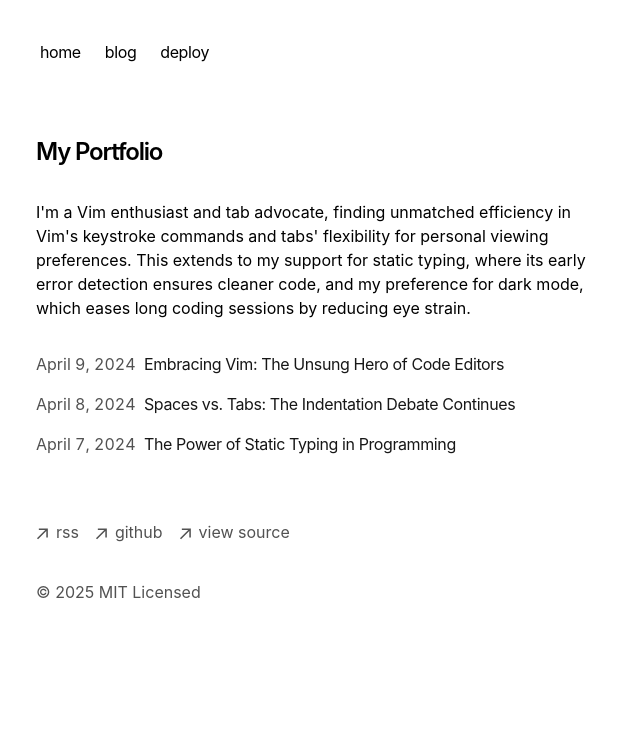
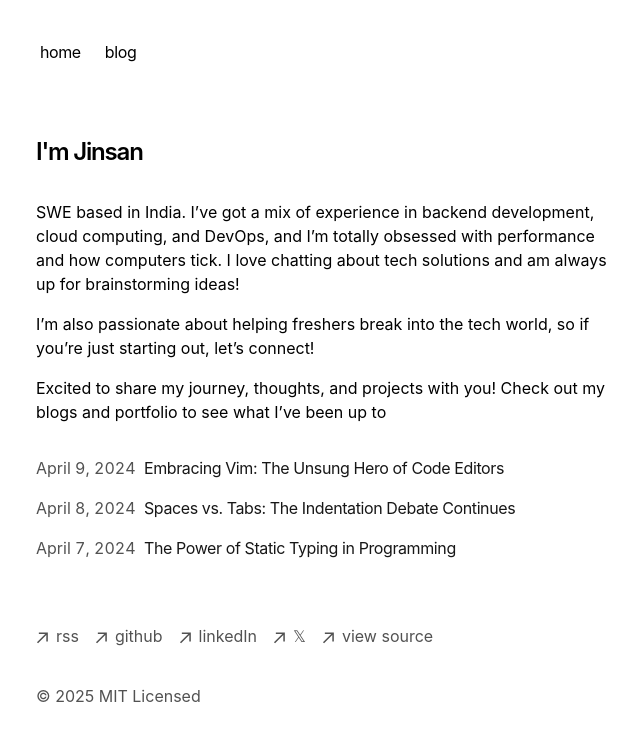
Before and after one commit to jinsan-t-j/me, a Next.js app: page / in a window 1280 px wide. Shown: the top 740 px of the page, without its empty margins (316-956 px from the left). Built offline with nearby package versions, Linux system fonts and the light colour scheme.

Commit message:
initial commit

```diff
--- a/app/blog/[slug]/page.tsx
+++ b/app/blog/[slug]/page.tsx
@@ -23,9 +23,7 @@ export function generateMetadata({ params }) {
     summary: description,
     image,
   } = post.metadata
-  let ogImage = image
-    ? image
-    : `${baseUrl}/og?title=${encodeURIComponent(title)}`
+  let ogImage = image ?? `${baseUrl}/og?title=${encodeURIComponent(title)}`
 
   return {
     title,
--- a/app/components/footer.tsx
+++ b/app/components/footer.tsx
@@ -35,10 +35,32 @@ export default function Footer() {
             className="flex items-center transition-all hover:text-neutral-800 dark:hover:text-neutral-100"
             rel="noopener noreferrer"
             target="_blank"
-            href="https://github.com/vercel/next.js"
+            href="https://github.com/jinsan-t-j/"
           >
             <ArrowIcon />
             <p className="ml-2 h-7">github</p>
+          </a>
+        </li>
+        <li>
+          <a
+            className="flex items-center transition-all hover:text-neutral-800 dark:hover:text-neutral-100"
+            rel="noopener noreferrer"
+            target="_blank"
+            href="https://www.linkedin.com/in/jinsan-tj/"
+          >
+            <ArrowIcon />
+            <p className="ml-2 h-7">linkedIn</p>
+          </a>
+        </li>
+        <li>
+          <a
+            className="flex items-center transition-all hover:text-neutral-800 dark:hover:text-neutral-100"
+            rel="noopener noreferrer"
+            target="_blank"
+            href="https://x.com/jinsantj"
+          >
+            <ArrowIcon />
+            <p className="ml-2 h-7">𝕏</p>
           </a>
         </li>
         <li>
--- a/app/components/nav.tsx
+++ b/app/components/nav.tsx
@@ -6,9 +6,6 @@ const navItems = {
   },
   '/blog': {
     name: 'blog',
-  },
-  'https://vercel.com/templates/next.js/portfolio-starter-kit': {
-    name: 'deploy',
   },
 }
 
--- a/app/components/posts.tsx
+++ b/app/components/posts.tsx
@@ -4,18 +4,16 @@ import { formatDate, getBlogPosts } from 'app/blog/utils'
 export function BlogPosts() {
   let allBlogs = getBlogPosts()
 
+  allBlogs = allBlogs.sort((a, b) => {
+    if (new Date(a.metadata.publishedAt) > new Date(b.metadata.publishedAt)) {
+      return -1
+    }
+    return 1
+  })
+
   return (
     <div>
-      {allBlogs
-        .sort((a, b) => {
-          if (
-            new Date(a.metadata.publishedAt) > new Date(b.metadata.publishedAt)
-          ) {
-            return -1
-          }
-          return 1
-        })
-        .map((post) => (
+      {allBlogs.map((post) => (
           <Link
             key={post.slug}
             className="flex flex-col space-y-1 mb-4"
--- a/app/layout.tsx
+++ b/app/layout.tsx
@@ -11,15 +11,15 @@ import { baseUrl } from './sitemap'
 export const metadata: Metadata = {
   metadataBase: new URL(baseUrl),
   title: {
-    default: 'Next.js Portfolio Starter',
+    default: 'Jinsan TJ | SE | India',
     template: '%s | Next.js Portfolio Starter',
   },
-  description: 'This is my portfolio.',
+  description: 'Jinsan is a software engineer based in India. Diverse experience in web development, cloud computing, and DevOps. Obsessed with performance and how computer works.',
   openGraph: {
-    title: 'My Portfolio',
-    description: 'This is my portfolio.',
+    title: 'Jinsan TJ',
+    description: 'Jinsan is a software engineer based in India. Diverse experience in web development, cloud computing, and DevOps. Obsessed with performance and user experience..',
     url: baseUrl,
-    siteName: 'My Portfolio',
+    siteName: 'Jinsan TJ',
     locale: 'en_US',
     type: 'website',
   },
--- a/app/page.tsx
+++ b/app/page.tsx
@@ -4,15 +4,17 @@ export default function Page() {
   return (
     <section>
       <h1 className="mb-8 text-2xl font-semibold tracking-tighter">
-        My Portfolio
+        I'm Jinsan
       </h1>
       <p className="mb-4">
-        {`I'm a Vim enthusiast and tab advocate, finding unmatched efficiency in
-        Vim's keystroke commands and tabs' flexibility for personal viewing
-        preferences. This extends to my support for static typing, where its
-        early error detection ensures cleaner code, and my preference for dark
-        mode, which eases long coding sessions by reducing eye strain.`}
-      </p>
+        {` SWE based in India. I’ve got a mix of experience in backend development, cloud computing, and DevOps, and I’m totally obsessed with performance and how computers tick. I love chatting about tech solutions and am always up for brainstorming ideas! `}
+        </p>
+        <p className="mb-4">
+        {`I’m also passionate about helping freshers break into the tech world, so if you’re just starting out, let’s connect! `}
+        </p>
+        <p className="mb-4">
+          {`Excited to share my journey, thoughts, and projects with you! Check out my blogs and portfolio to see what I’ve been up to`}
+          </p>
       <div className="my-8">
         <BlogPosts />
       </div>
```
